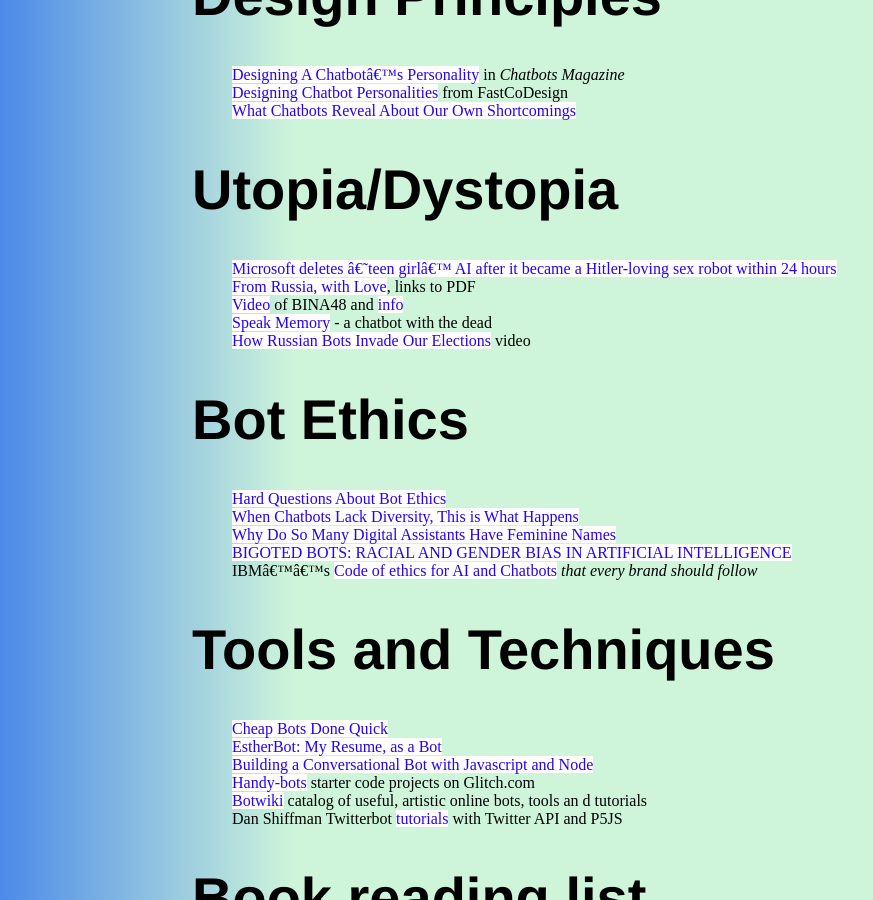
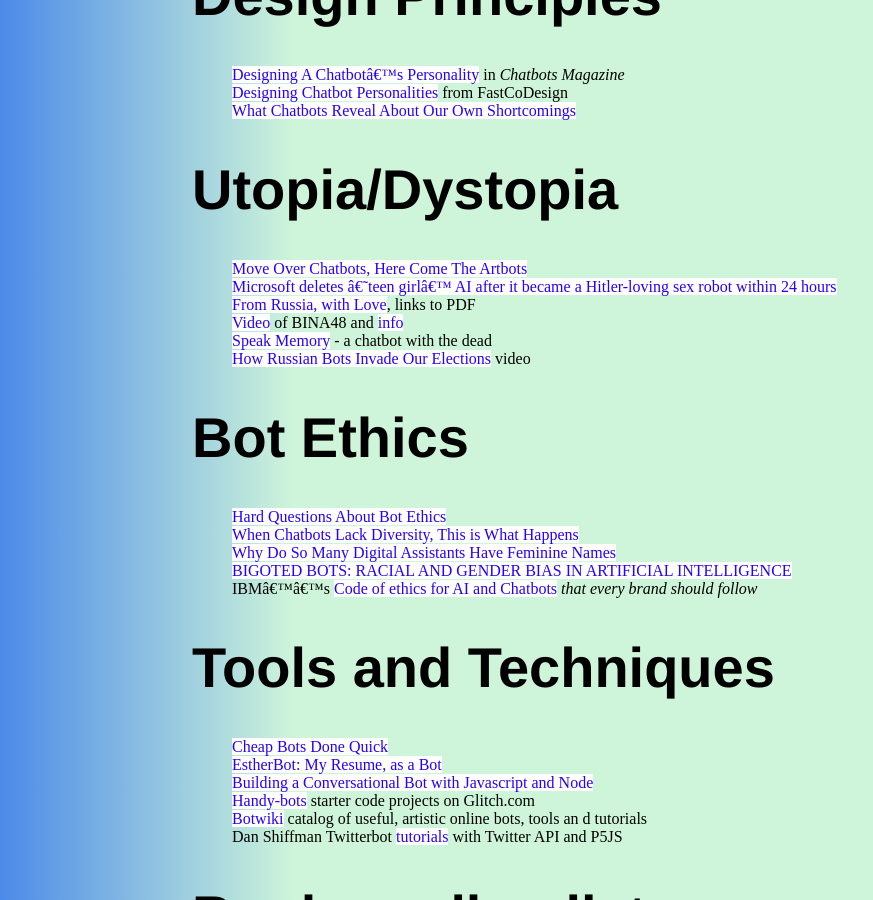
Before and after one commit to lee2sman/nosebook, a Jekyll site: the page built from _posts/2018-02-16-chatbots-a-reading-list.md, in a window 1280 px wide and 900 px high, scrolled down 1500 px. Shown: the whole window, without its empty margins (0-873 px from the left). Built offline with Jekyll 4.4.1, drawn with Linux system fonts in a browser that asks for light colours; a script that is not in the unit is left out.

Commit message:
added a link

```diff
--- a/_posts/2018-02-16-chatbots-a-reading-list.md
+++ b/_posts/2018-02-16-chatbots-a-reading-list.md
@@ -18,6 +18,7 @@
 * [What Chatbots Reveal About Our Own Shortcomings](https://www.nytimes.com/2016/04/24/magazine/what-chatbots-reveal-about-our-own-shortcomings.html)
 
 # Utopia/Dystopia
+* [Move Over Chatbots, Here Come The Artbots](https://www.theguardian.com/technology/2016/apr/15/move-over-chatbots-meet-the-artbots)
 * [Microsoft deletes 'teen girl' AI after it became a Hitler-loving sex robot within 24 hours](http://www.telegraph.co.uk/technology/2016/03/24/microsofts-teen-girl-ai-turns-into-a-hitler-loving-sex-robot-wit/)
 * [From Russia, with Love](http://drrobertepstein.com/downloads/FROM_RUSSIA_WITH_LOVE-Epstein-Sci_Am_Mind-Oct-Nov2007.pdf?lbisphpreq=1), links to PDF
 * [Video](https://www.youtube.com/watch?v=KYshJRYCArE) of BINA48 and [info](https://www.lifenaut.com/bina48/)
```
